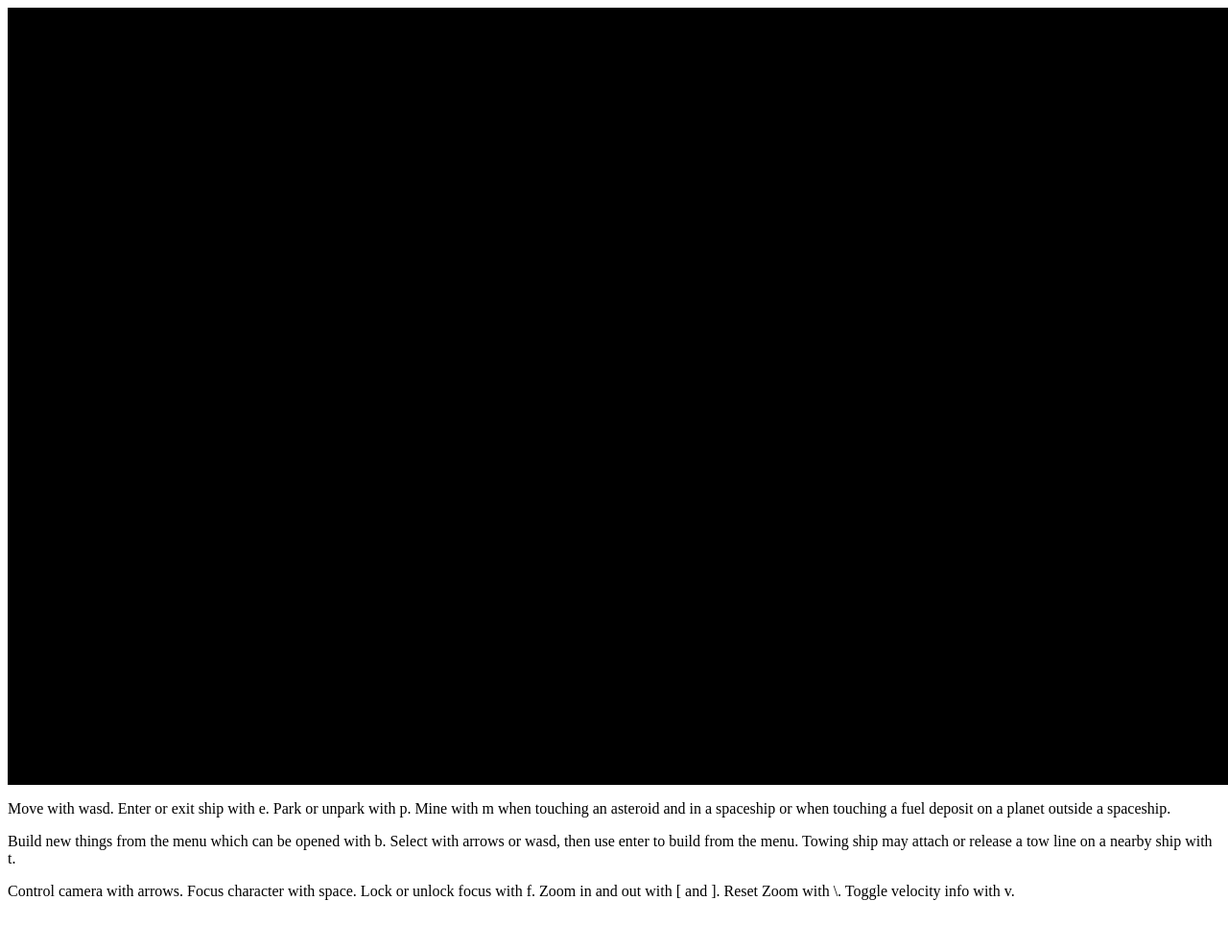
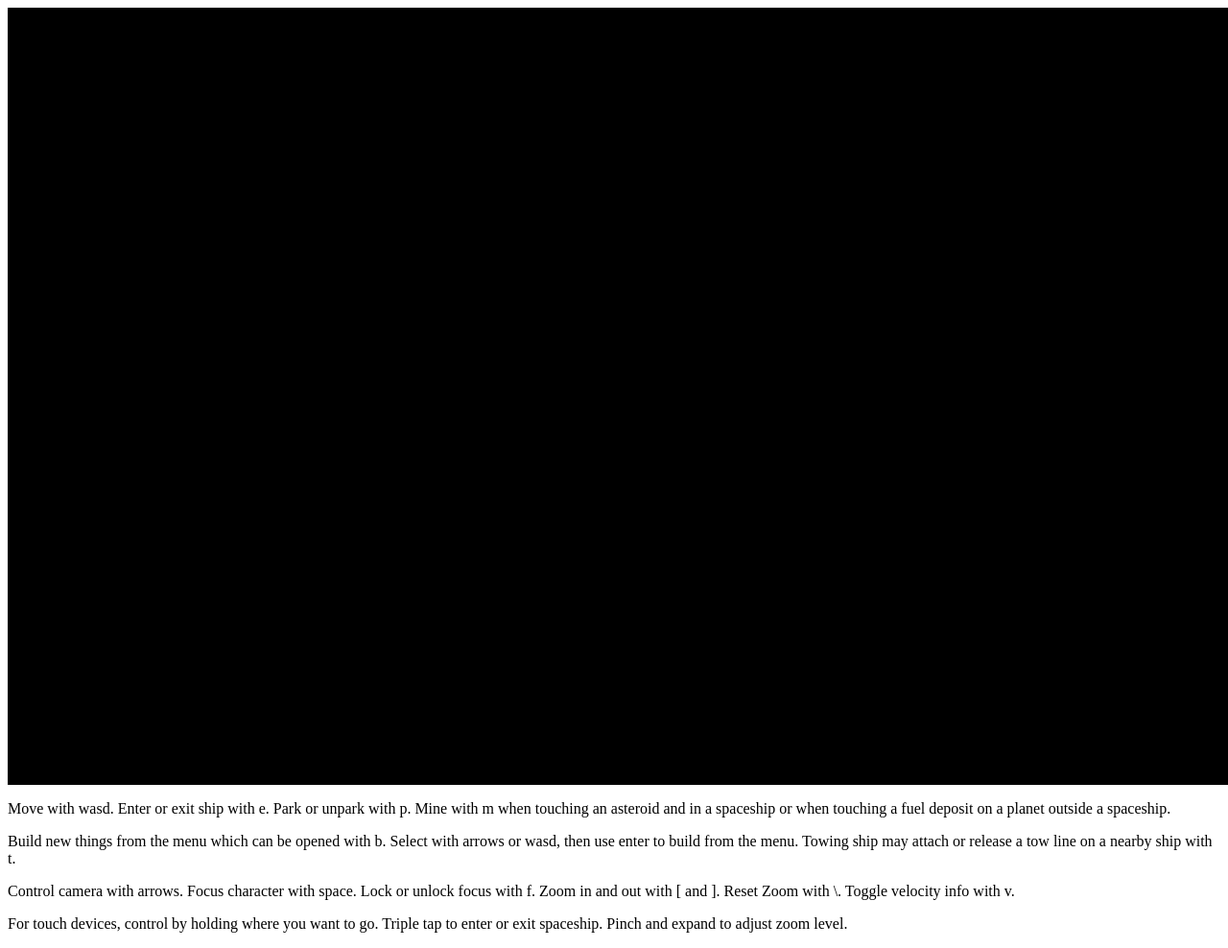
Before and after one commit to Nidoprince/threeBody, a website: page index.html in a window 1280 px wide. Shown: the top 988 px of the page at 96% size. Before the commit the page ends 954 px from the top, so only its background shows below. Drawn offline with nearby package versions, Linux system fonts and the light colour scheme; no server answers.

Commit message:
Zoom works!  Also, added explanation of touch controls.

```diff
--- a/index.html
+++ b/index.html
@@ -26,6 +26,7 @@
     <p class="noselect">Move with wasd.  Enter or exit ship with e.  Park or unpark with p.  Mine with m when touching an asteroid and in a spaceship or when touching a fuel deposit on a planet outside a spaceship.</p>
     <p class="noselect">Build new things from the menu which can be opened with b.  Select with arrows or wasd, then use enter to build from the menu.  Towing ship may attach or release a tow line on a nearby ship with t.</p>
     <p class="noselect">Control camera with arrows.  Focus character with space.  Lock or unlock focus with f.  Zoom in and out with [ and ].  Reset Zoom with \. Toggle velocity info with v.</p>
+    <p class="noselect">For touch devices, control by holding where you want to go.  Triple tap to enter or exit spaceship.  Pinch and expand to adjust zoom level.</p>
   </body>
   <script src="/static/vector.js"></script>
   <script src="/static/inputHandler.js"></script>
```
